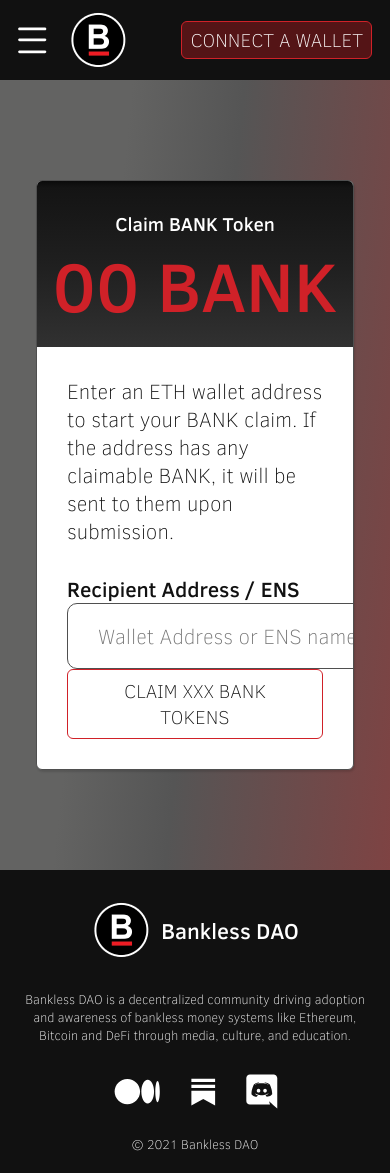
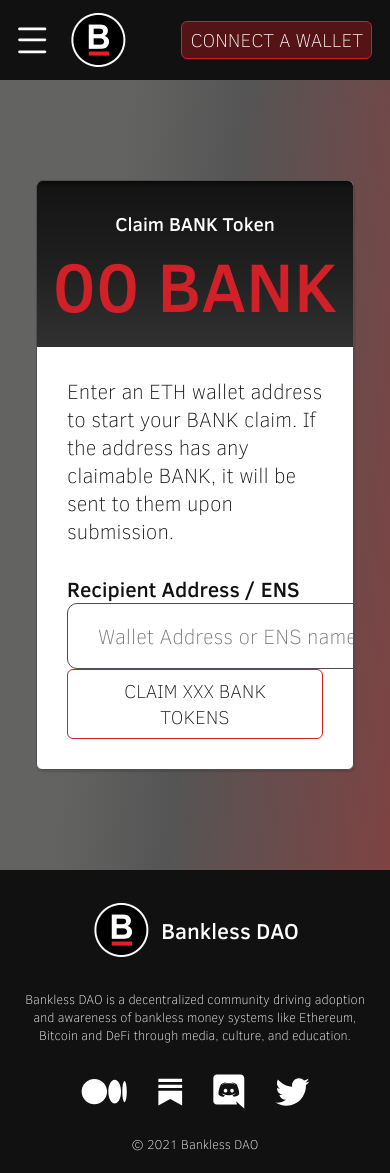
Before and after one commit to BanklessDAO/bankless-dao-website, a Next.js app: page /claim in a window 390 px wide. Built offline with nearby package versions, Linux system fonts and the light colour scheme.

Commit message:
Homepage responsiveness Adds twitter to footer

```diff
--- a/src/components/global/Footer/index.tsx
+++ b/src/components/global/Footer/index.tsx
@@ -60,6 +60,16 @@
                 />
               </a>
             </NextLink>
+            <NextLink href="#">
+              <a>
+                <img
+                  src="/images/icon-social-twitter.svg"
+                  alt="Twitter Icon"
+                  width={35}
+                  height={28}
+                />
+              </a>
+            </NextLink>
           </IconsCol>
           <CopyrightCol>
             &copy; {new Date().getFullYear()} Bankless DAO
--- a/src/components/pages/Home/Hero/style.ts
+++ b/src/components/pages/Home/Hero/style.ts
@@ -33,5 +33,6 @@
 export const ButtonContainer = styled.div`
   button {
     margin-right: 30px;
+    margin-bottom: 15px;
   }
 `
--- a/src/theme.ts
+++ b/src/theme.ts
@@ -46,7 +46,7 @@
     line-height: 26px;
   `,
   H3m: css`
-    font-weight: bold;
+    font-weight: normal;
     font-size: 18px;
     line-height: 24px;
   `,
```
Also changed, not shown: src/components/pages/Home/AboutBANK/style.ts (+8 -2 lines), src/components/pages/Home/Claim/style.ts (+18 -3 lines), public/images/icon-social-twitter.svg (added).
